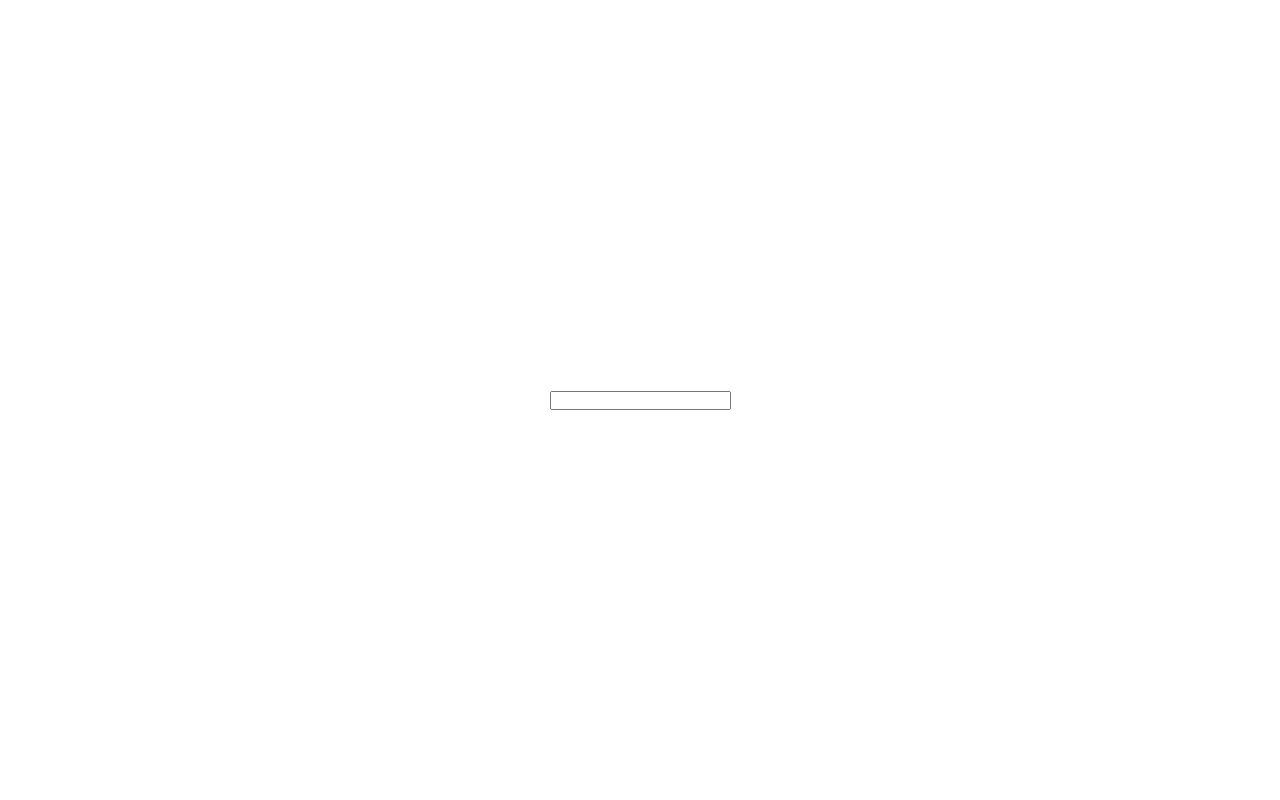
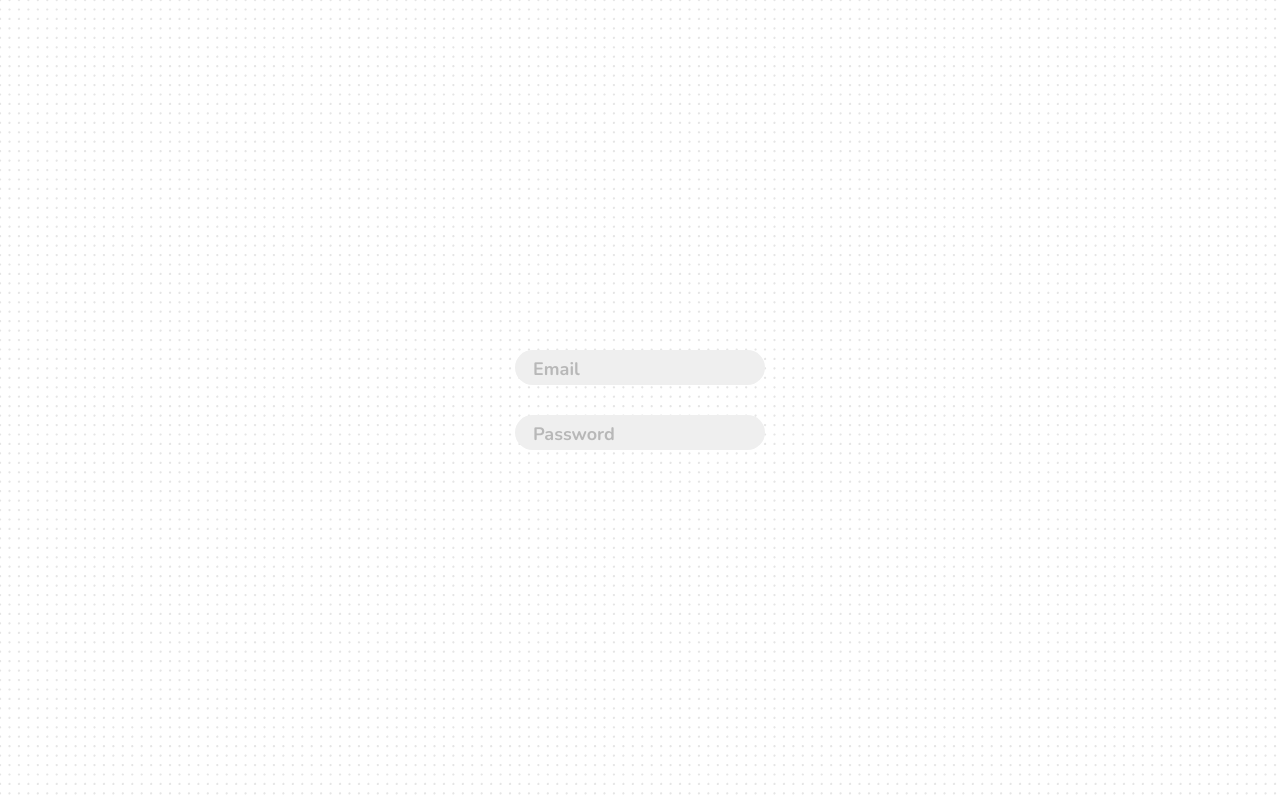
Before and after one commit to psoglav/ribbet-client, a Vue app: page / in a window 1280 px wide. Built offline with nearby package versions, Linux system fonts and the light colour scheme.

Commit message:
implement input component

```diff
--- a/public/index.html
+++ b/public/index.html
@@ -9,6 +9,12 @@
     <link rel="preconnect" href="https://fonts.gstatic.com" crossorigin />
     <link
       href="https://fonts.googleapis.com/css2?family=Glory:ital,wght@0,100;0,200;0,300;0,400;0,500;0,600;0,700;0,800;1,100;1,200;1,300;1,400;1,500;1,600;1,700;1,800&display=swap"
+      rel="stylesheet"
+    />
+    <link rel="preconnect" href="https://fonts.googleapis.com" />
+    <link rel="preconnect" href="https://fonts.gstatic.com" crossorigin />
+    <link
+      href="https://fonts.googleapis.com/css2?family=Nunito:ital,wght@0,200;0,300;0,400;0,600;0,700;0,800;0,900;1,200;1,300;1,400;1,600;1,700;1,800;1,900&display=swap"
       rel="stylesheet"
     />
     <title><%= htmlWebpackPlugin.options.title %></title>
--- a/src/App.vue
+++ b/src/App.vue
@@ -10,7 +10,7 @@
 }
 
 #app {
-  font-family: Avenir, Helvetica, Arial, sans-serif;
+  font-family: Nunito, Glory, Avenir, Helvetica, Arial, sans-serif;
   -webkit-font-smoothing: antialiased;
   -moz-osx-font-smoothing: grayscale;
   text-align: center;
--- a/src/components/input/Input.vue
+++ b/src/components/input/Input.vue
@@ -1,9 +1,131 @@
-<script></script>
-
 <template>
-  <div class="input">
-    <input type="text" />
+  <div class="input-container">
+    <div
+      class="input"
+      :class="{ focused, empty: !value }"
+      :placeholder="placeholder"
+    >
+      <input
+        @focus="focused = true"
+        @blur="focused = false"
+        v-model="value"
+        spellcheck="false"
+        :type="secure ? 'password' : 'text'"
+        :class="{ secure }"
+      />
+    </div>
   </div>
 </template>
 
-<style></style>
+<script setup>
+import { ref } from "vue";
+
+const props = defineProps({
+  placeholder: String,
+  secure: Boolean,
+});
+
+const focused = ref(false);
+const value = ref("");
+
+defineExpose({
+  focused,
+  value,
+});
+</script>
+
+<style lang="scss" scoped>
+$W: 250px;
+$H: 35px;
+$accent: #b1acff;
+
+.input-container {
+  width: $W + 5px;
+  height: $H + 5px;
+  display: flex;
+  align-items: center;
+  justify-content: center;
+
+  .input {
+    width: $W;
+    height: $H;
+    border-radius: 18px;
+    background-color: #efefef;
+    overflow: hidden;
+    position: relative;
+    box-sizing: content-box;
+    transition: height 0.2s ease, box-shadow 0.3s 0.1s ease;
+
+    &.focused {
+      border-radius: 25px;
+      background-color: #f9f9f9;
+      box-shadow: 0 0 5px 8px #efefef, 5px 5px 5px rgba(0, 0, 0, 0.24) inset;
+      border: 2px $accent solid;
+    }
+
+    &:not(.empty) {
+      height: 50px;
+
+      &[placeholder]::after {
+        transform: scale(0.7) translateX($W - 280px); // TODO needs to be recalculated
+        top: 10%;
+      }
+
+      input {
+        filter: none;
+        top: 33%;
+        height: $H;
+
+        &.secure {
+          filter: blur(3px);
+          letter-spacing: 0.1rem;
+        }
+      }
+    }
+
+    &[placeholder]::after {
+      content: attr(placeholder);
+      text-align: left;
+      pointer-events: none;
+      transition: transform 0.1s ease;
+      transform: translateX(18px);
+      color: #b8b8b8;
+      top: 20%;
+      left: 0;
+      position: absolute;
+      font-size: large;
+      width: 100%;
+      height: 30%;
+      filter: none;
+      font-weight: 700;
+      border: none;
+    }
+
+    input {
+      position: absolute;
+      top: 0;
+      left: 0;
+      font-family: Glory, sans-serif;
+      font-size: 20px;
+      text-indent: 1rem;
+      padding-right: 0.5rem;
+      font-weight: 600;
+      background: 0;
+      width: 100%;
+      height: 100%;
+      border: 0;
+
+      &::selection {
+        background-color: transparentize(#8e9bc7, 0.6);
+      }
+
+      &:focus {
+        &::selection {
+          background-color: transparentize($accent, 0.3);
+        }
+        outline: 0;
+      }
+    }
+  }
+}
+</style>
--- a/src/views/Playground.vue
+++ b/src/views/Playground.vue
@@ -1,6 +1,7 @@
 <template>
   <div class="playground">
-    <Input />
+    <Input placeholder="Email" />
+    <Input placeholder="Password" secure />
   </div>
 </template>
 
@@ -10,8 +11,11 @@ import Input from "@/components/input/Input";
 
 <style lang="scss">
 .playground {
+  background: url("../assets/img/bg.svg");
   height: 100vh;
   display: grid;
+  gap: 25px;
   align-content: center;
+  justify-items: center;
 }
 </style>
```
Also changed, not shown: src/assets/img/bg.svg (added).
